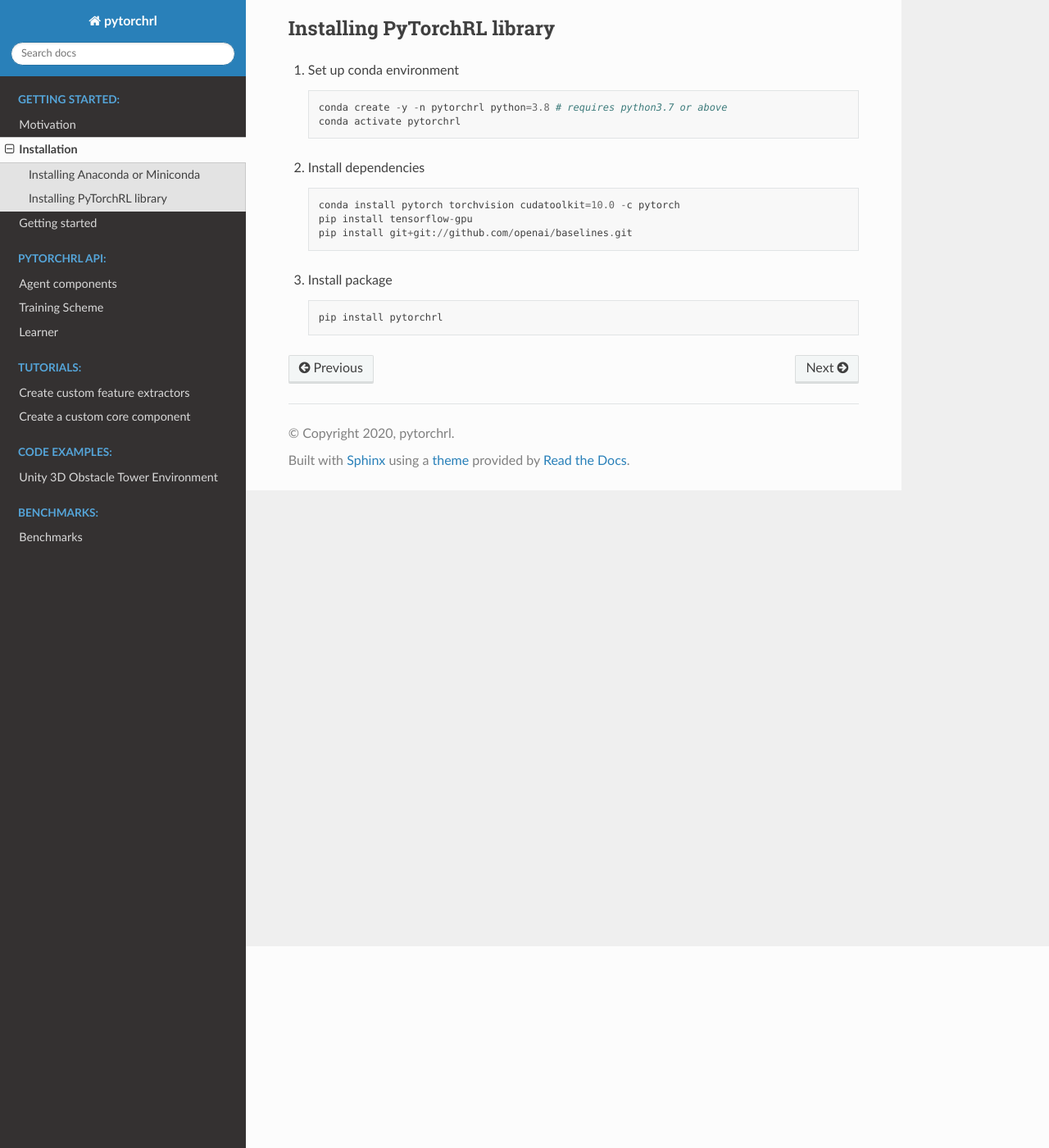
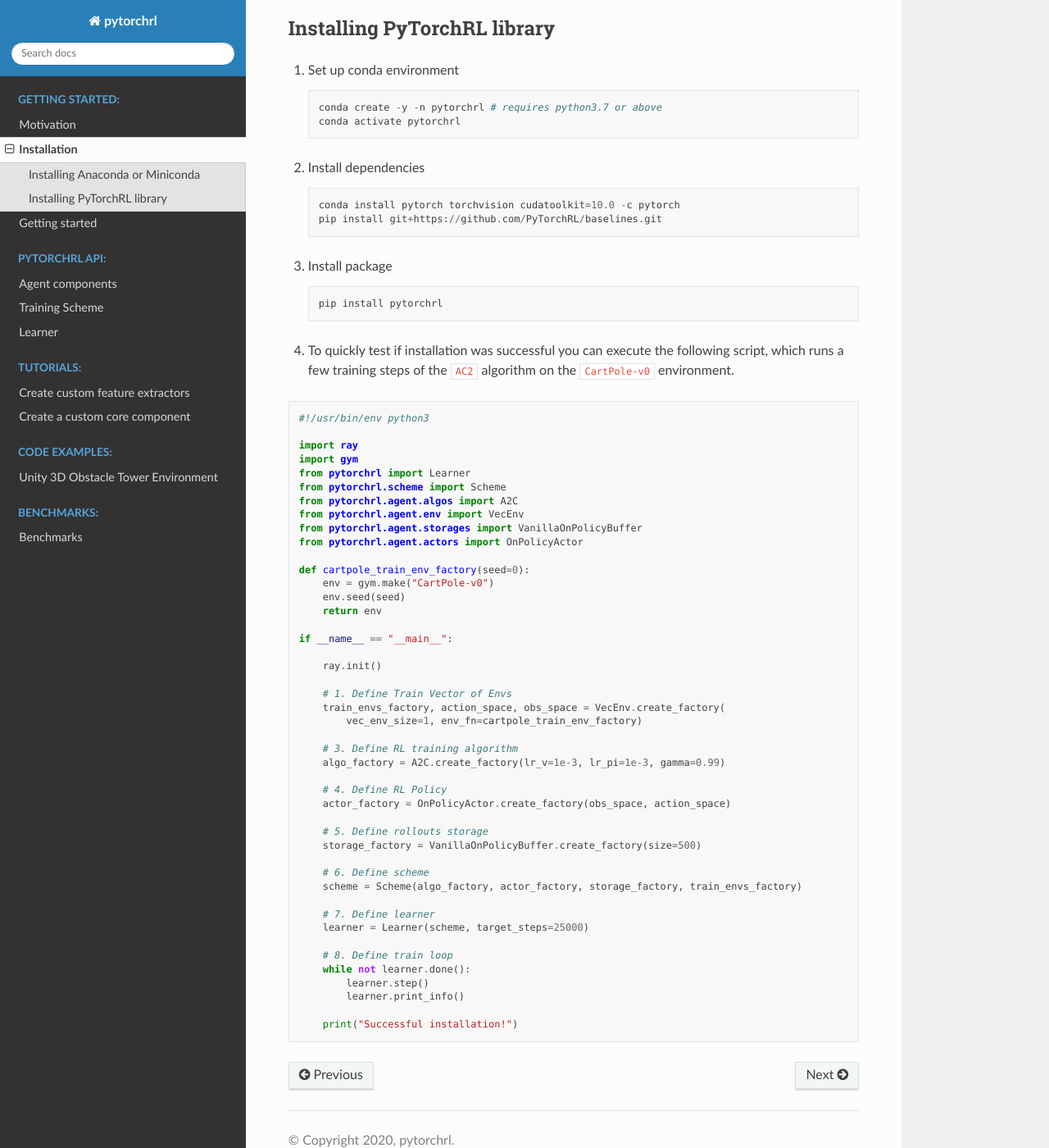
Before and after one commit to compsciencelab/pytorchrl, a Sphinx documentation site: the page built from docs/source/usage/installation.rst, in a window 1280 px wide and 1400 px high, scrolled down 246 px. Shown: the whole window at 82% size. Built offline with Sphinx 7.4.7 and the Read the Docs theme 2.0.0, drawn with Linux system fonts in a browser that asks for light colours.

Commit message:
minor fix

```diff
--- a/docs/source/usage/installation.rst
+++ b/docs/source/usage/installation.rst
@@ -11,15 +11,64 @@ Installing PyTorchRL library
 
 1. Set up conda environment ::
 
-    conda create -y -n pytorchrl python=3.8 # requires python3.7 or above
+    conda create -y -n pytorchrl # requires python3.7 or above
     conda activate pytorchrl
 
 2. Install dependencies ::
 
     conda install pytorch torchvision cudatoolkit=10.0 -c pytorch
-    pip install tensorflow-gpu
-    pip install git+git://github.com/openai/baselines.git
+    pip install git+https://github.com/PyTorchRL/baselines.git
 
 3. Install package ::
 
     pip install pytorchrl
+
+4. To quickly test if installation was successful you can execute the following script, which runs a few training steps of the ``AC2`` algorithm on the ``CartPole-v0`` environment.
+
+.. code-block:: python
+
+    #!/usr/bin/env python3
+
+    import ray
+    import gym
+    from pytorchrl import Learner
+    from pytorchrl.scheme import Scheme
+    from pytorchrl.agent.algos import A2C
+    from pytorchrl.agent.env import VecEnv
+    from pytorchrl.agent.storages import VanillaOnPolicyBuffer
+    from pytorchrl.agent.actors import OnPolicyActor
+
+    def cartpole_train_env_factory(seed=0):
+        env = gym.make("CartPole-v0")
+        env.seed(seed)
+        return env
+
+    if __name__ == "__main__":
+
+        ray.init()
+
+        # 1. Define Train Vector of Envs
+        train_envs_factory, action_space, obs_space = VecEnv.create_factory(
+            vec_env_size=1, env_fn=cartpole_train_env_factory)
+
+        # 3. Define RL training algorithm
+        algo_factory = A2C.create_factory(lr_v=1e-3, lr_pi=1e-3, gamma=0.99)
+
+        # 4. Define RL Policy
+        actor_factory = OnPolicyActor.create_factory(obs_space, action_space)
+
+        # 5. Define rollouts storage
+        storage_factory = VanillaOnPolicyBuffer.create_factory(size=500)
+
+        # 6. Define scheme
+        scheme = Scheme(algo_factory, actor_factory, storage_factory, train_envs_factory)
+
+        # 7. Define learner
+        learner = Learner(scheme, target_steps=25000)
+
+        # 8. Define train loop
+        while not learner.done():
+            learner.step()
+            learner.print_info()
+
+        print("Successful installation!")
```
Also changed, not shown: 5 other files.
